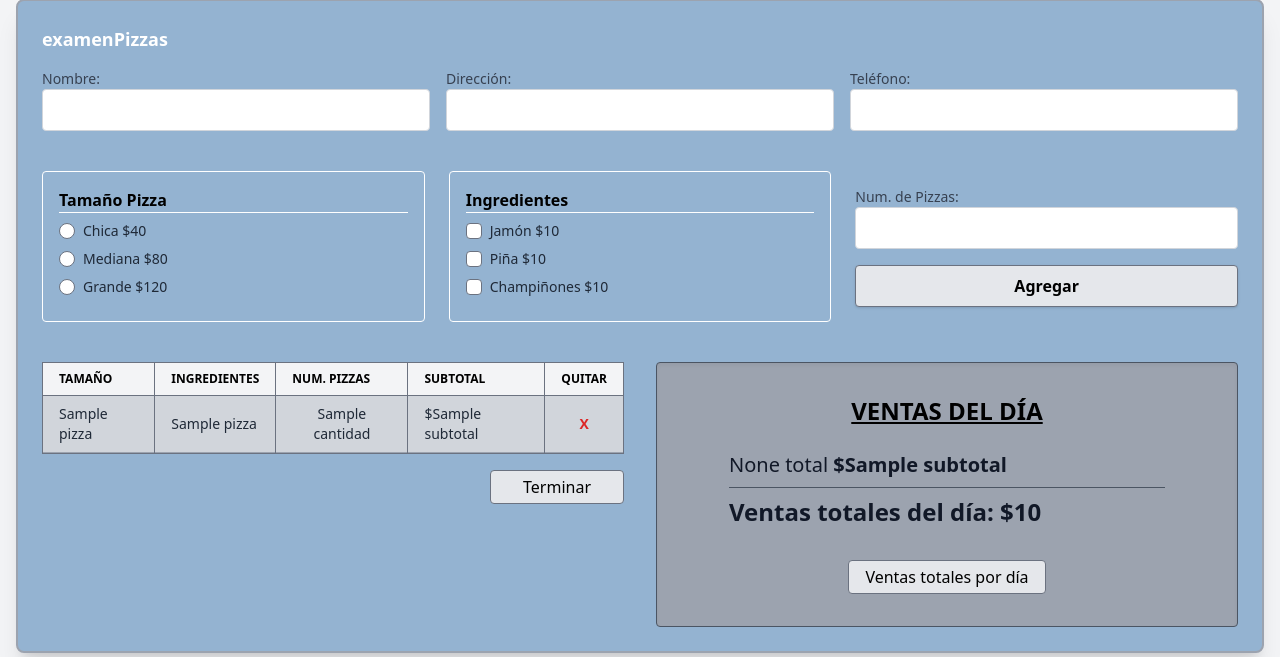
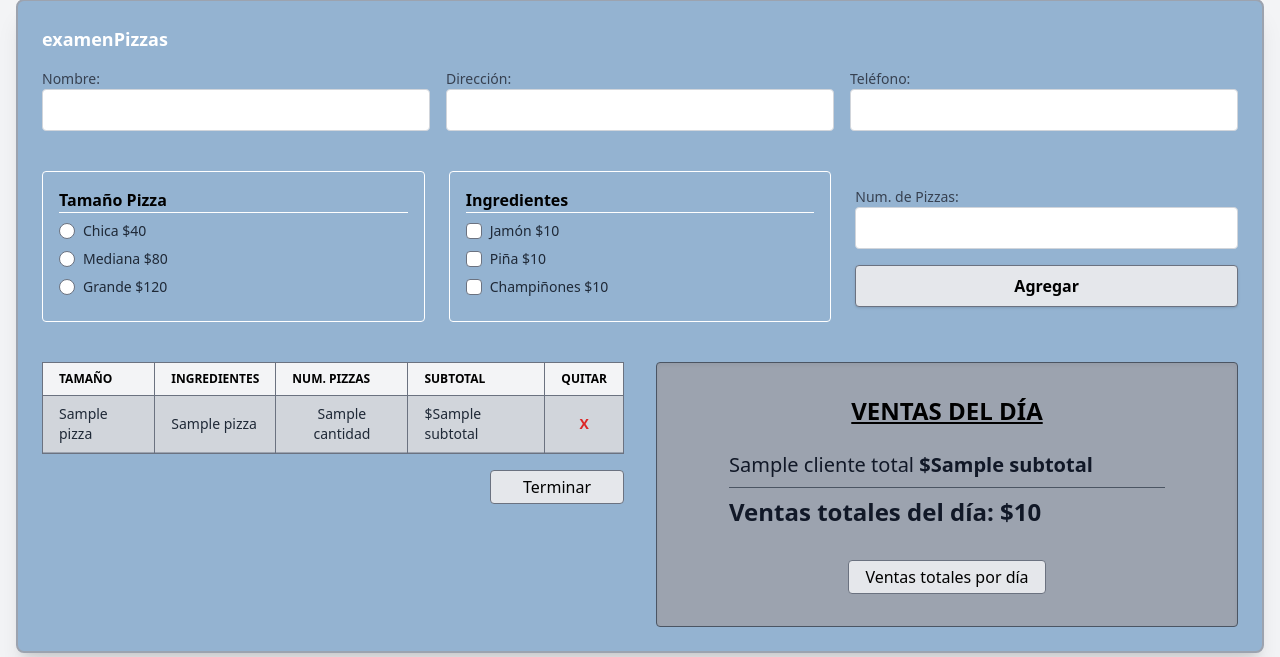
Before and after one commit to IDGS-802-23002122/examenPizza, a Flask app: template templates/index.html in a window 1280 px wide. Shown: the part 57-714 px from the top of the page. Run offline with Flask 3, Linux system fonts and the light colour scheme; tables that the repository leaves empty hold one stand-in row (values such as "Sample post"); the template is opened without the code that fills it: values that come from a table or form of the project are taken from there, most other values are stand-ins (such as "Sample title", 1, 10 or a date in 2020); some libraries are stand-ins or nearby versions.

Commit message:
Respaldo para cambio de laptop

```diff
--- a/app.py
+++ b/app.py
@@ -36,6 +36,7 @@ def index():
         subtotal = (p_base + p_ing) * form.num_pizzas.data
 
         nueva_pizza = {
+            'cliente': form.nombre.data,
             'tamano_nombre': precios_tamano[form.tamano.data],
             'ingredientes_nombres': ", ".join([nombres_ing[i] for i in form.ingredientes.data]),
             'cantidad': form.num_pizzas.data,
--- a/templates/index.html
+++ b/templates/index.html
@@ -70,14 +70,16 @@
             </div>
             <div class="flex justify-end mt-4">
                 <form action="{{ url_for('terminar') }}" method="POST">
-                    <button type="submit" class="bg-gray-200 border border-gray-500 px-8 py-1 rounded hover:bg-white transition-colors">
+                    <button type="submit"
+                        class="bg-gray-200 border border-gray-500 px-8 py-1 rounded hover:bg-white transition-colors">
                         Terminar
                     </button>
                 </form>
             </div>
         </div>
 
-        <div class="bg-gray-400 p-8 rounded border border-gray-600 flex flex-col items-center justify-center shadow-inner">
+        <div
+            class="bg-gray-400 p-8 rounded border border-gray-600 flex flex-col items-center justify-center shadow-inner">
             <h3 class="text-2xl font-bold mb-6 underline uppercase">Ventas del día</h3>
 
             <div class="text-xl space-y-2 text-left w-full px-10 text-gray-900">
@@ -85,7 +87,9 @@
 
                 {% if pizzas_agregadas %}
                 {% for pizza in pizzas_agregadas %}
-                        <p class="font-medium">{{ form.nombre.data }} total <span class="font-bold">${{ pizza.subtotal }}</span></p>
+                <p class="font-medium">
+                    {{ pizza.cliente }} total <span class="font-bold">${{ pizza.subtotal }}</span>
+                </p>
                 {% set total_acumulado.valor = total_acumulado.valor + pizza.subtotal %}
                 {% endfor %}
                 {% endif %}
@@ -96,7 +100,8 @@
                 </p>
             </div>
 
-            <a href="{{ url_for('reportes') }}" class="mt-8 bg-gray-200 border border-gray-500 px-4 py-1 rounded hover:bg-white transition-colors">
+            <a href="{{ url_for('reportes') }}"
+                class="mt-8 bg-gray-200 border border-gray-500 px-4 py-1 rounded hover:bg-white transition-colors">
                 Ventas totales por día
             </a>
         </div>
```
Lines whose indentation alone changed are shown as unchanged.
